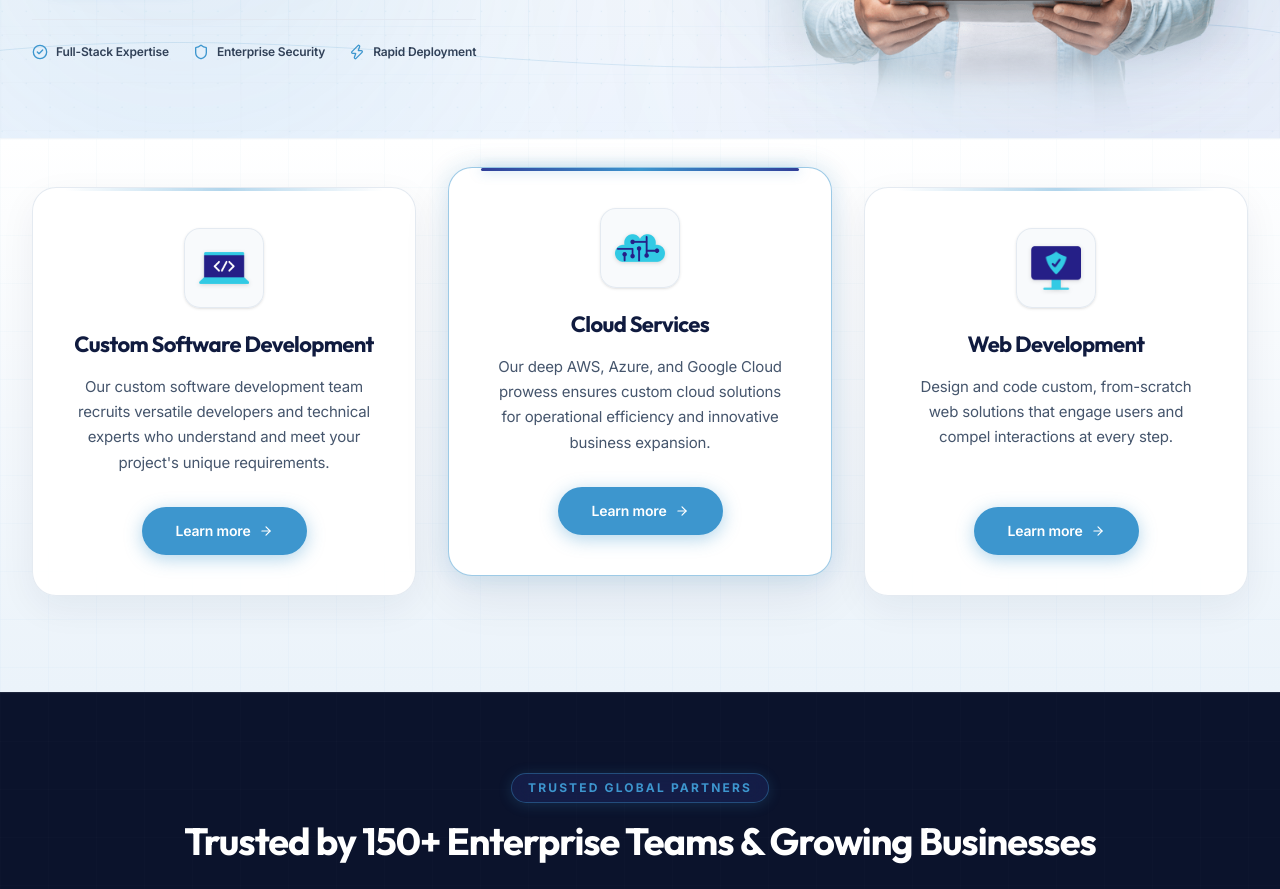
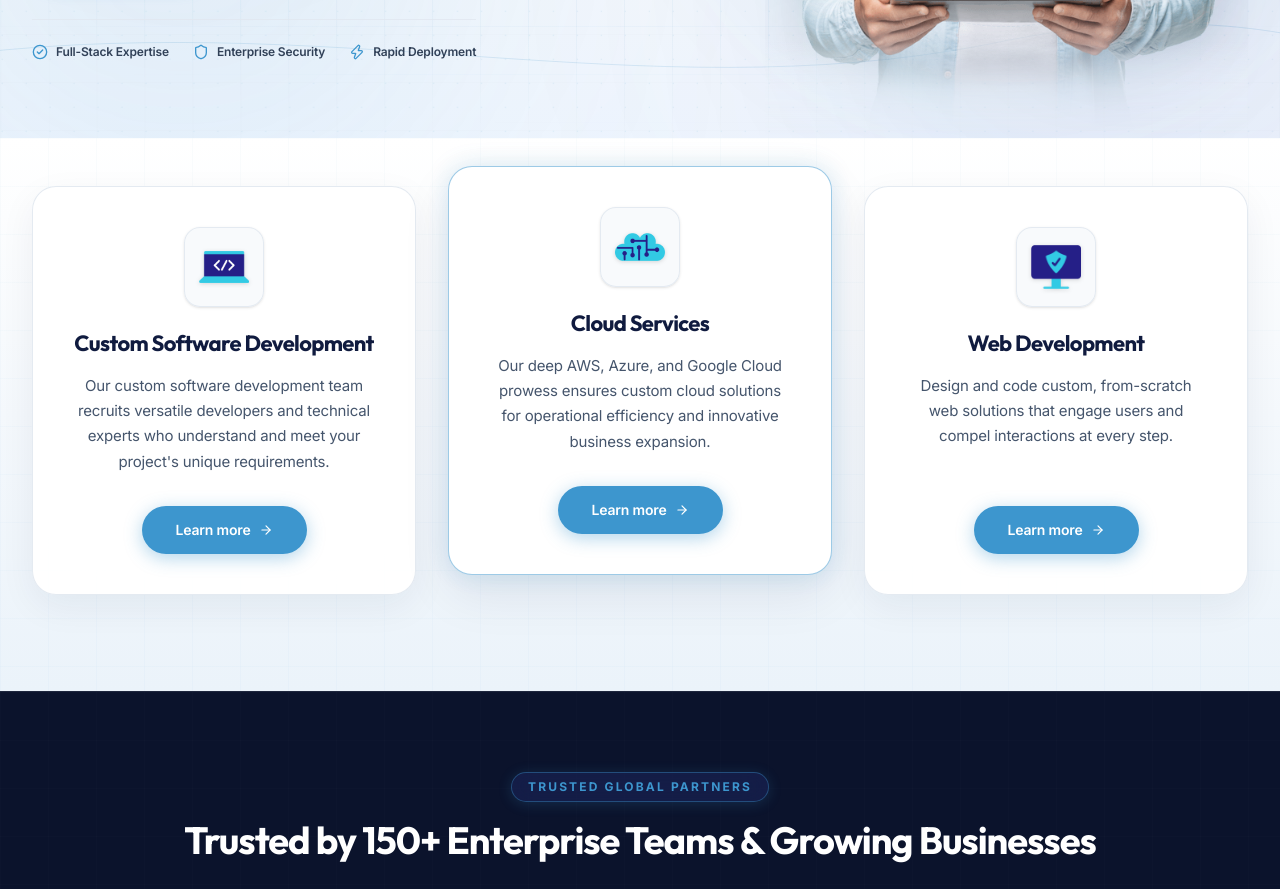
Before and after one commit to Muhammadkashifsaeed/abtelcloudservice, a Next.js app: page / in a window 1280 px wide. Shown: the part 620-1509 px from the top of the page. Built offline with nearby package versions, Linux system fonts and the light colour scheme; no server answers.

Commit message:
Remove top divider accent line from Cloud Services card and cards section

```diff
--- a/components/ServiceCardsSection.tsx
+++ b/components/ServiceCardsSection.tsx
@@ -83,17 +83,6 @@ function ServiceCard({
             : "border-slate-200/90 bg-white/95 shadow-[0_12px_36px_rgba(16,27,63,0.06)] hover:-translate-y-2 hover:border-[#3D96CE]/50 hover:shadow-[0_20px_48px_rgba(61,150,206,0.15)]"
         )}
       >
-        {/* Top Subtle Royal & Sky Blue Accent Line */}
-        <div
-          aria-hidden="true"
-          className={cn(
-            "absolute inset-x-8 top-0 h-[2.5px] rounded-full transition-all duration-300",
-            card.elevated
-              ? "bg-gradient-to-r from-[#303E99] via-[#3D96CE] to-[#303E99] shadow-[0_0_12px_rgba(61,150,206,0.5)]"
-              : "bg-gradient-to-r from-transparent via-[#3D96CE]/40 to-transparent group-hover:via-[#3D96CE] group-hover:shadow-[0_0_10px_rgba(61,150,206,0.4)]"
-          )}
-        />
-
         <div>
           {/* Centered Service Icon with Ambient Glow */}
           <div className="relative mx-auto flex h-20 w-20 items-center justify-center rounded-2xl border border-slate-200/90 bg-slate-50/90 p-3.5 shadow-sm backdrop-blur-md transition-all duration-300 group-hover:scale-105 group-hover:border-[#3D96CE]/60 group-hover:bg-[#3D96CE]/10 group-hover:shadow-[0_0_24px_rgba(61,150,206,0.25)]">
@@ -147,7 +136,7 @@ export function ServiceCardsSection() {
   return (
     <section
       aria-label="Core Services"
-      className="relative w-full overflow-hidden bg-gradient-to-b from-[#FFFFFF] via-[#F4F8FC] to-[#EBF3FA] border-t border-slate-100 pt-8 pb-16 sm:pt-10 sm:pb-20 lg:pt-12 lg:pb-24 text-[#101B3F]"
+      className="relative w-full overflow-hidden bg-gradient-to-b from-[#FFFFFF] via-[#F4F8FC] to-[#EBF3FA] pt-8 pb-16 sm:pt-10 sm:pb-20 lg:pt-12 lg:pb-24 text-[#101B3F]"
     >
       {/* Subtle Tech Grid Accent */}
       <div
```
